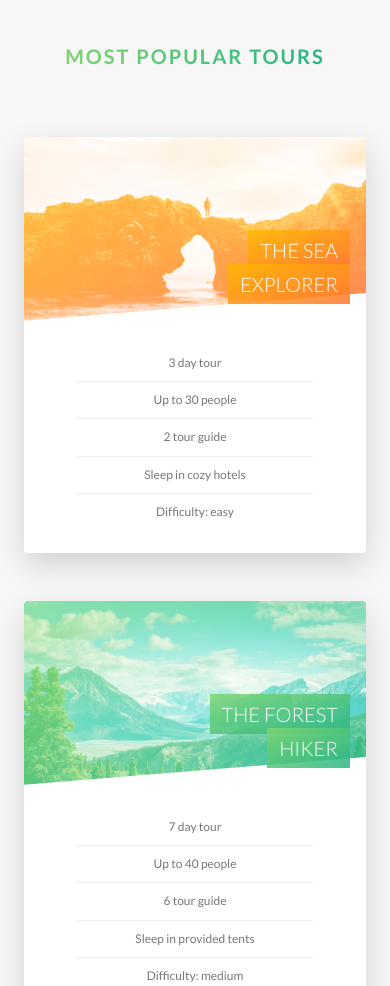
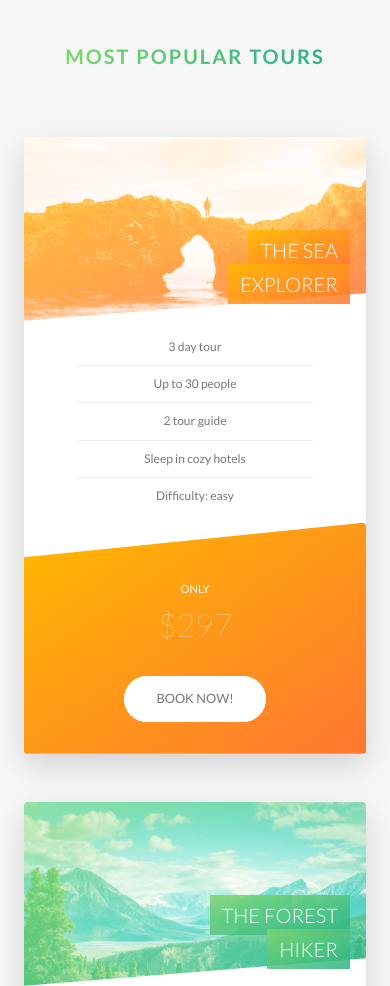
Before and after one commit to robot269006/Natours, a website: page index.html in a window 390 px wide. Shown: the part 2860-3846 px from the top of the page. Drawn offline with Linux system fonts and the light colour scheme.

Commit message:
Fix tour cards to be responsive

```diff
--- a/sass/components/_cards.scss
+++ b/sass/components/_cards.scss
@@ -154,4 +154,53 @@
     font-weight: 100;
   }
 
+
+
+  @include respond(tab-port) {
+    height: auto;
+    border-radius: 3px;
+    background-color:$color-white;
+    box-shadow: 0 1.5rem 4rem rgba($color-black, .15);
+
+
+    &__side {
+      height: auto;
+      position: relative;
+      box-shadow: none;
+
+
+      &--back {
+        transform: rotateY(0);
+        clip-path: polygon(0 15%, 100% 0, 100% 100%, 0 100%);
+      }
+
+    }
+
+    &:hover &__side--front {
+      transform: rotateY(0);
+    }
+
+    &__details {
+      padding: 1rem 3rem;
+    }
+
+    //BACK-SIDE STYLING
+    &__cta {
+      position: relative;
+      top: 0;
+      left: 0;
+      transform: translate(0);
+      width: 100%;
+      padding: 7rem 4rem 4rem 4rem;
+    }
+
+    &__price-box {
+      margin-bottom: 3rem;
+    }
+
+    &__price-value {
+      font-size: 4rem;
+    }
+  }
+
 }
```
Also changed, not shown: css/style.css.
